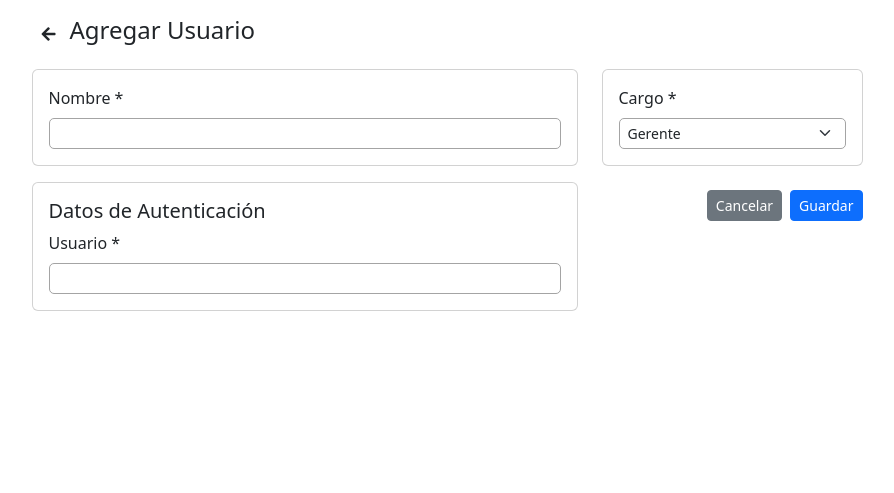
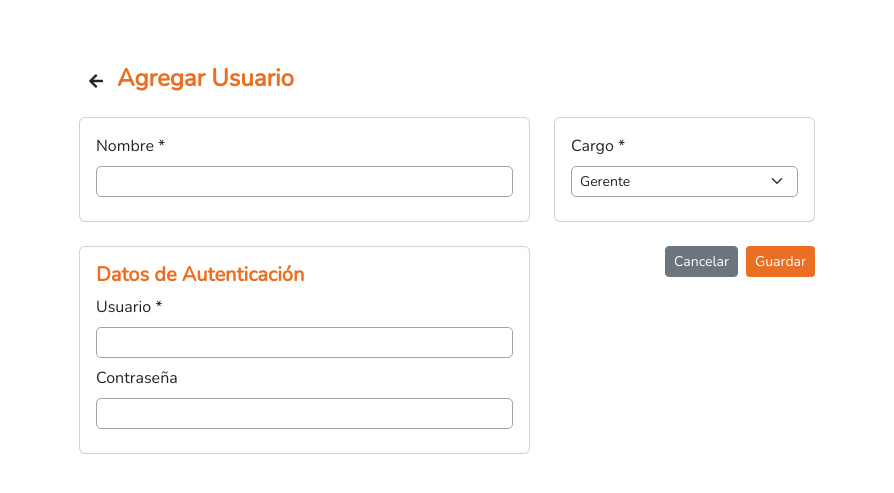
Before and after one commit to Axl010/carnets, a PHP site: page /create_user.php in a window 1280 px wide. Shown: the top 493 px of the page, without its empty margins (193-1087 px from the left). Run offline with PHP 8.4, Linux system fonts and the light colour scheme; data comes from the database, SQL or seed files in the repository.

Commit message:
Finalizacion

```diff
--- a/create_user.php
+++ b/create_user.php
@@ -4,32 +4,42 @@
 ?>
 <!-- Main content -->
 <section class="content">
-    <div class="container">
+    <div class="container mt-5">
         <form id="form_create_user" method="POST" enctype="multipart/form-data" class="needs-validation" novalidate>
             <div class="row justify-content-center">
-                <div class="col-lg-9 col-md-12 col-sm-12 my-3">
+                <div class="col-lg-8 col-md-12 col-sm-12 my-3">
                     <div class="d-flex align-items-center">
                         <a href="index.php" class="button-back">
                             <i class="fas fa-arrow-left"></i>
                         </a>
-                        <h2 class="h4 ms-1">Agregar Usuario</h2>
+                        <h2 class="h4 ms-1 fw-bold text-arabito">Agregar Usuario</h2>
                     </div>
                 </div>
-                <div class="col-lg-6 col-md-8 col-sm-12 mb-3">
+                <div class="col-lg-5 col-md-8 col-sm-12 mb-3">
                     <div class="card">
                         <div class="card-body">
                             <div class="form-group">
                                 <label for="nombre" class="form-label">Nombre *</label>
-                                <input type="text" class="form-control form-control-sm" name="nombre" id="nombre" tabindex="1" required/>
+                                <input type="text" class="form-control form-control-sm mb-2" name="nombre" id="nombre" tabindex="1" required/>
+                                <div class="invalid-feedback">
+                                    Ingresa tu nombre
+                                </div>
                             </div>
                         </div><!--/.card body -->
                     </div>
-                    <div class="card mt-3">
+                    <div class="card mt-4">
                         <div class="card-body">
-                            <h2 class="h5">Datos de Autenticación</h2>
+                            <h2 class="h5 fw-bold text-arabito">Datos de Autenticación</h2>
                             <div class="form-group">
                                 <label for="usuario" class="form-label">Usuario *</label>
                                 <input type="text" class="form-control form-control-sm" name="usuario" id="usuario" tabindex="2" required/>
+                                <div class="invalid-feedback">
+                                    Ingresa un nombre de usuario
+                                </div>
+                            </div>
+                            <div class="form-group">
+                                <label for="contrasena" class="form-label mt-2">Contraseña</label>
+                                <input type="password" class="form-control form-control-sm mb-2" name="contrasena" id="contrasena" tabindex="3"/>
                             </div>
                         </div><!--/.card body -->
                     </div>
@@ -40,16 +50,15 @@
                         <div class="card-body">
                             <div class="form-group">
                                 <label for="cargo" class="form-label bold">Cargo *</label>
-                                <select class="form-select form-select-sm" id="cargo" name="cargo" tabindex="4" required>
+                                <select class="form-select form-select-sm mb-2" id="cargo" name="cargo" tabindex="4" required>
                                     <option value="Gerente" selected>Gerente</option>
                                     <option value="Supervisora">Supervisora</option>
-
                                 </select>
                             </div>
                         </div>
                     </div>
                     <div class="d-flex flex-row-reverse mt-4">
-                        <input type="submit" class="btn btn-primary btn-sm btn-submit" name="create_usuario" value="Guardar" tabindex="5">
+                        <input type="submit" class="btn btn-arabito btn-sm btn-submit" name="create_usuario" value="Guardar" tabindex="5">
                         <a href="index.php" role="button" class="btn btn-secondary btn-sm btn-reset me-2" tabindex="6">Cancelar</a>
                     </div>
                 </div>
--- a/crud_user.php
+++ b/crud_user.php
@@ -11,11 +11,9 @@
         $caracteres = '0123456789abcdefghijklmnopqrstuvwxyzABCDEFGHIJKLMNOPQRSTUVWXYZ';
         $longitud = 15;
         $contrasena = '';
-
         for ($i = 0; $i < $longitud; $i++) {
             $contrasena .= $caracteres[random_int(0, strlen($caracteres) - 1)];
         }
-
         return $contrasena;
     }
 
@@ -24,7 +22,7 @@
         try {
             $nombre = $_POST['nombre'];
             $usuario = $_POST['usuario'];
-            $contrasena = generarContrasena();
+            $contrasena = (!empty($_POST['contrasena'])) ? $_POST['contrasena'] : generarContrasena();
             $cargo = $_POST['cargo'];
 
             $insert_user = $conexion->prepare("INSERT INTO usuarios(nombre, usuario, password, cargo)
@@ -59,11 +57,14 @@
         try {
             $nombre = $_POST['nombre'];
             $usuario = $_POST['usuario'];
+            $contrasena = (!empty($_POST['contrasena'])) ? $_POST['contrasena'] : $usuario_data['password'];
             $cargo = $_POST['cargo'];
 
-            $update_user = $conexion->prepare("UPDATE usuarios SET nombre = :nombre, usuario = :usuario, cargo = :cargo WHERE id = :id");
+            $update_user = $conexion->prepare(" UPDATE usuarios SET nombre = :nombre, usuario = :usuario,
+                                                password = :contrasena, cargo = :cargo WHERE id = :id");
             $update_user->bindParam(":nombre", $nombre);
             $update_user->bindParam(":usuario", $usuario);
+            $update_user->bindParam(":contrasena", $contrasena);
             $update_user->bindParam(":cargo", $cargo);
             $update_user->bindParam(":id", $id_usuario);
             $update_user->execute();
@@ -74,21 +75,6 @@
         }
 
         header("Location: index.php?mensaje=" . urlencode($mensaje));
-    }
-
-    // Eliminar Usuario
-    if($_SERVER['REQUEST_METHOD'] == 'POST' && isset($_POST['id_user'])) {
-        try {
-            $id_usuario = $_POST['id_user'];
-            $delete_user = $conexion->prepare("DELETE FROM usuarios WHERE id = :id_usuario");
-            $delete_user->bindParam(":id_usuario", $id_usuario);
-            $delete_user->execute();
-            $mensaje = "Usuario eliminado exitosamente";
-        } catch(Exception $e) {
-            $mensaje = "Error al eliminar: " . $e->getMessage();
-        }
-        header("Location: index.php?mensaje=" . urlencode($mensaje));
-        exit();
     }
 
     //Eliminar Usuario
--- a/css/style.css
+++ b/css/style.css
@@ -7,9 +7,64 @@
 }
 
 /* --------------------------------------------------------- */
+/* Texto y botn personalizado */
+.text-arabito {
+    color: #eb6f22;
+}
+.btn-arabito {
+    background-color: #eb6f22 !important;
+    color: #fff;
+}
+.btn-arabito:hover {
+    background-color: #d8641d !important;
+    color: #fff;
+}
+.btn-agregar {
+    background-color: #e14324 !important;
+    color: #fff !important;
+}
+.btn-agregar:hover {
+    background-color: #c4452c !important;
+}
+
+/* --------------------------------------------------------- */
 /* Tabla */
 .tr_edit {
     cursor: pointer;
+}
+
+div#table_length {
+    margin: 2px 0 10px 0;
+}
+/* Info de registros */
+div.dataTables_wrapper div.dataTables_info {
+    padding-top: 1em;
+    padding-bottom: .4em;
+}
+
+/* Botones "Anterior" y "Siguiente" */
+div.dataTables_wrapper div.dataTables_paginate ul.pagination {
+    margin-top: 10px;
+}
+.pagination > li > a, .pagination > li > span{
+    color:#000000a4;
+    font-weight: bold;
+    box-shadow: 0 1px 2px rgba(0, 0, 0, 0.1);
+}
+.pagination > li > a:hover, .pagination > li > span{
+    color:#000000a4;
+    box-shadow: 0 2px 10px rgba(0, 0, 0, 0.3);
+}
+.pagination > li.active > a, .pagination:active > li.active > span:active{
+    background-color:#eb6f22;
+    border-color: transparent;
+    box-shadow: 0 1px 2px rgba(0, 0, 0, 0.1);
+}
+.pagination > li.previous > a, .pagination > li.next > a {
+    box-shadow: 0 1px 2px rgba(0, 0, 0, 0.1);
+}
+.pagination > li.previous:hover > a, .pagination > li.next:hover > a {
+    box-shadow: 0 2px 10px rgba(0, 0, 0, 0.3);
 }
 
 /* --------------------------------------------------------- */
@@ -25,8 +80,8 @@
 }
 
 .button-back:hover {
-    color: inherit;
-    background-color: #cad0d4;
+    color: #fff;
+    background-color: #eb6f22;
 }
 
 .card-body select, .card-body textarea, .card-body input {
@@ -57,43 +112,41 @@ label {
 /* --------------------------------------------------------- */
 /* Carnet */
 body {
-    font-family: Arial, sans-serif;
+    font-family: 'Nunito', sans-serif;
     margin: 0;
     padding: 0;
 }
 .carnet {
     width: 450px;
-    height: 350px;
+    height: 280px;
     background-image: url('../images/fondo_carnet-recor.png');
     background-size: cover;
     background-position: center;
     background-repeat: no-repeat;
     border: 2px solid #000000b1;
     border-radius: 10px;
-    padding: 15px;
     text-align: center;
-    margin: auto;
     position: relative;
 }
-
 #modalCargo {
     font-size: 15px;
     margin-bottom: 20px;
-}
-br {
-    height: 2mm !important;
 }
 .carnet-barcode {
     display: flex;
     justify-content: center;
     align-items: center;
     width: 100%;
-    margin: 10px 0 0 0;
+}
+#modalNombre {
+    font-size: 28px;
+    font-weight: 600;
+    padding-top: 26px;
+    text-transform: uppercase;
 }
 svg {
     width: 100%;
-    height: 120px;
-    margin-bottom: 0;
+    height: 140px;
 }
 .carnet-header {
     position: absolute;
@@ -106,18 +159,9 @@ svg {
 }
 .carnet-logo-right {
     position: absolute;
-    bottom: 60px;
+    bottom: 20px;
     right: 22px;
-    width: 100px;
     height: 50px;
-}
-.btn-imprimir {
-    color: #fff !important;
-    background: #ec6e25 !important;
-}
-
-.btn-imprimir:hover {
-    background: #d76523 !important;
 }
 
 /* --------------------------------------------------------- */
@@ -125,10 +169,9 @@ svg {
 .close {
     border: none;
     border-radius: 8px;
-    background-color: #ec6e25;
+    background-color: #eb6f22;
     color: #fff;
 }
-
 .close span {
     font-size: 20px;
 }
--- a/footer.php
+++ b/footer.php
@@ -11,6 +11,8 @@
     <script src="plugins/bootstrap/js/bootstrap.min.js"></script>
     <!--Sweet Alert-->
     <script src="plugins/sweetalert2/sweetalert2.all.min.js"></script>
+    <!--Validaciom-->
+    <script src="js/validacion.js"></script>
 
     <!-- Mensaje -->
     <?php
--- a/header.php
+++ b/header.php
@@ -7,14 +7,14 @@
         <link rel="stylesheet" href="plugins/bootstrap/css/bootstrap.min.css">
         <!-- Style fontawesome-->
         <link rel="stylesheet" type="text/css" href="plugins/fontawesome/css/all.min.css">
-        <!-- Personal Style -->
-        <link rel="stylesheet" href="css/style.css">
         <!-- JsBarcode -->
         <script src="plugins/JsBarcode/JsBarcode.all.min.js"></script>
         <!-- Style datatable -->
         <link rel="stylesheet" href="plugins/datatable/bootstrap.min.css">
         <link rel="stylesheet" href="plugins/datatable/dataTables.bootstrap5.min.css">
         <link rel="stylesheet" href="plugins/datatable/responsive.bootstrap5.min.css">
+        <!-- Personal Style -->
+        <link rel="stylesheet" href="css/style.css">
 
         <title>Carnet de Usuarios</title>
     </head>
--- a/js/dataTable.js
+++ b/js/dataTable.js
@@ -1,12 +1,13 @@
 $(document).ready(function () {
     $('#table').DataTable({
-        "pageLength": 10,
+        "pageLength": 5,
         "lengthMenu": [
             [5, 10, 25, 50, 100],
             [5, 10, 25, 50, 100]
         ],
         "order": [], // Desactiva el ordenamiento automático
         "responsive": true,
+        "pagingType": "simple_numbers", // Evita los estilos de Bootstrap en la paginación
         language: {
             "url": "plugins/datatable/es-Es.json"
         }
--- /dev/null
+++ b/js/validacion.js
@@ -0,0 +1,20 @@
+// Activar la validación personalizada de Bootstrap
+(function () {
+    'use strict';
+
+    window.addEventListener('load', function () {
+        // Selecciona todos los formularios a los que queremos aplicar la validación de Bootstrap
+        var forms = document.getElementsByClassName('needs-validation');
+
+        // Itera sobre los formularios y evita su envío si no son válidos
+        Array.prototype.filter.call(forms, function (form) {
+            form.addEventListener('submit', function (event) {
+                if (form.checkValidity() === false) {
+                    event.preventDefault();
+                    event.stopPropagation();
+                }
+                form.classList.add('was-validated');
+            }, false);
+        });
+    }, false);
+})();
```
Also changed, not shown: index.php (+6 -5 lines), update_user.php (+13 -9 lines).
